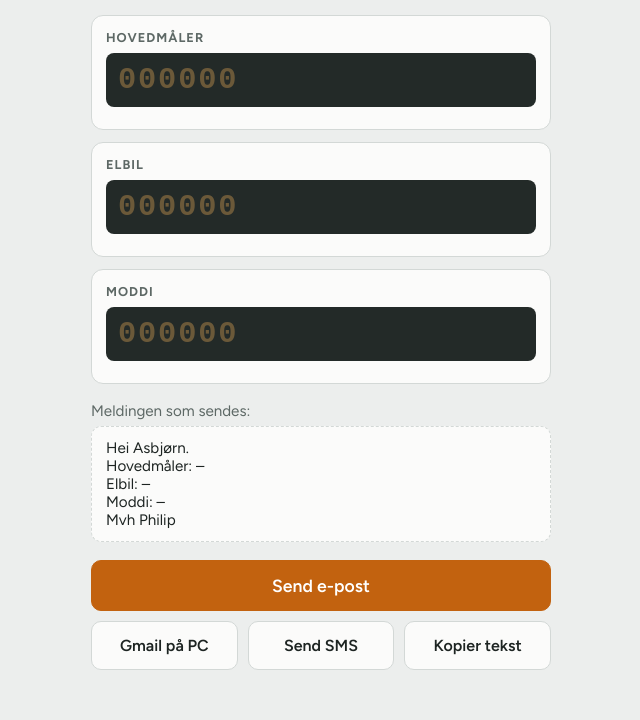
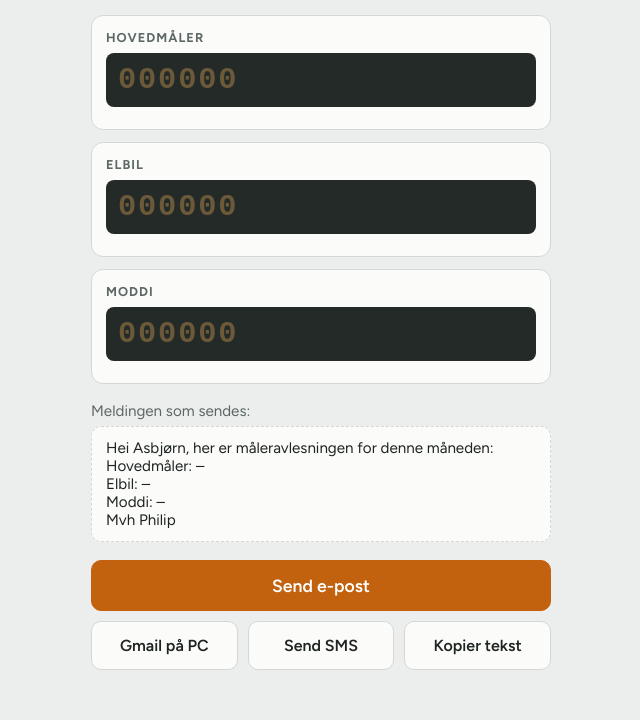
Before and after one commit to Kokla55/playground, a plain HTML site: page strom.html in a window 1280 px wide. Shown: the part 74-794 px from the top of the page, without its empty margins (319-959 px from the left). Drawn offline with Linux system fonts and the light colour scheme; a web font is replaced by a local one.

Commit message:
Oppdater hilsningstekst i e-post

```diff
--- a/strom.html
+++ b/strom.html
@@ -108,7 +108,7 @@ const vals=()=>[1,2,3].map(i=>$("m"+i).value.trim());
 function text(){
   const v=vals();
   const lines=NAMES.map((n,i)=>`${n}: ${v[i]?v[i]+" kWh":"–"}`).join("\n");
-  return `Hei Asbjørn.\n${lines}\nMvh ${$("sign").value.trim()||"Philip"}`;
+  return `Hei Asbjørn, her er måleravlesningen for denne måneden:\n${lines}\nMvh ${$("sign").value.trim()||"Philip"}`;
 }
 function render(){
   const v=vals();
```
